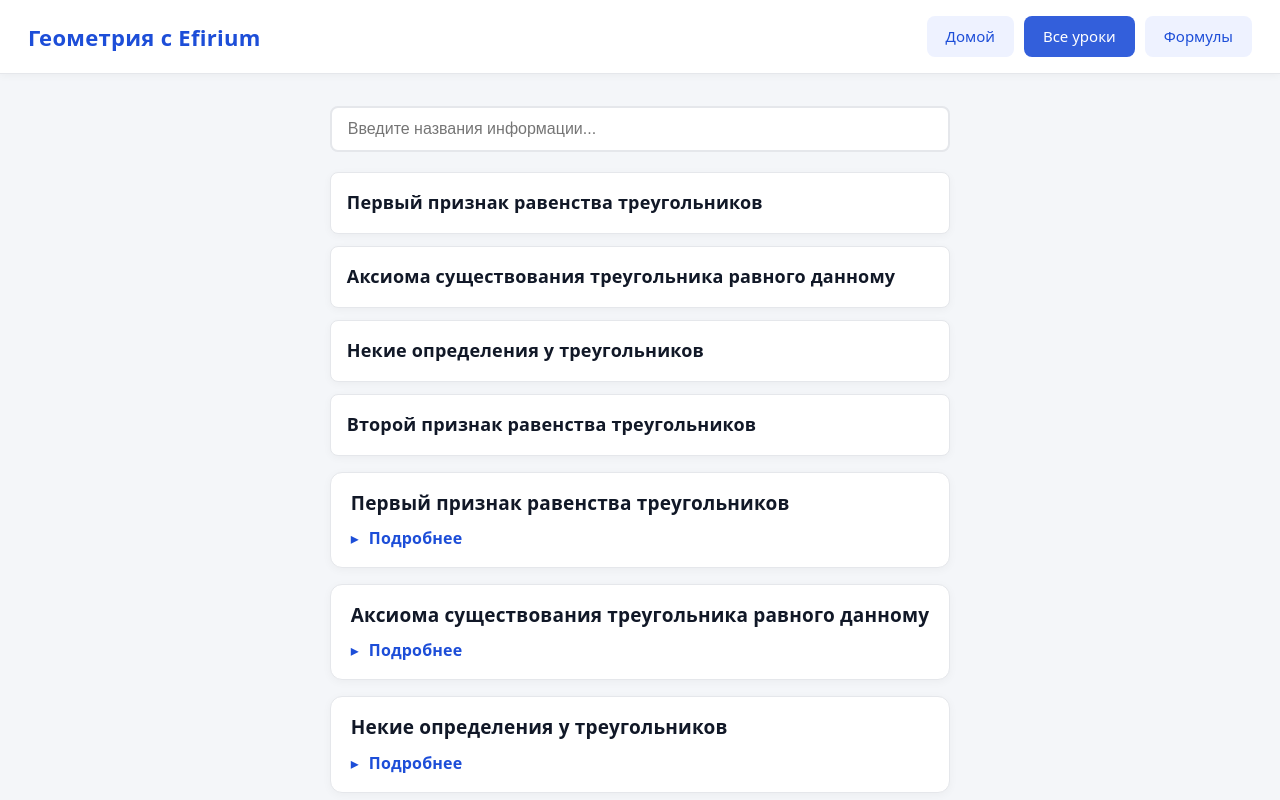
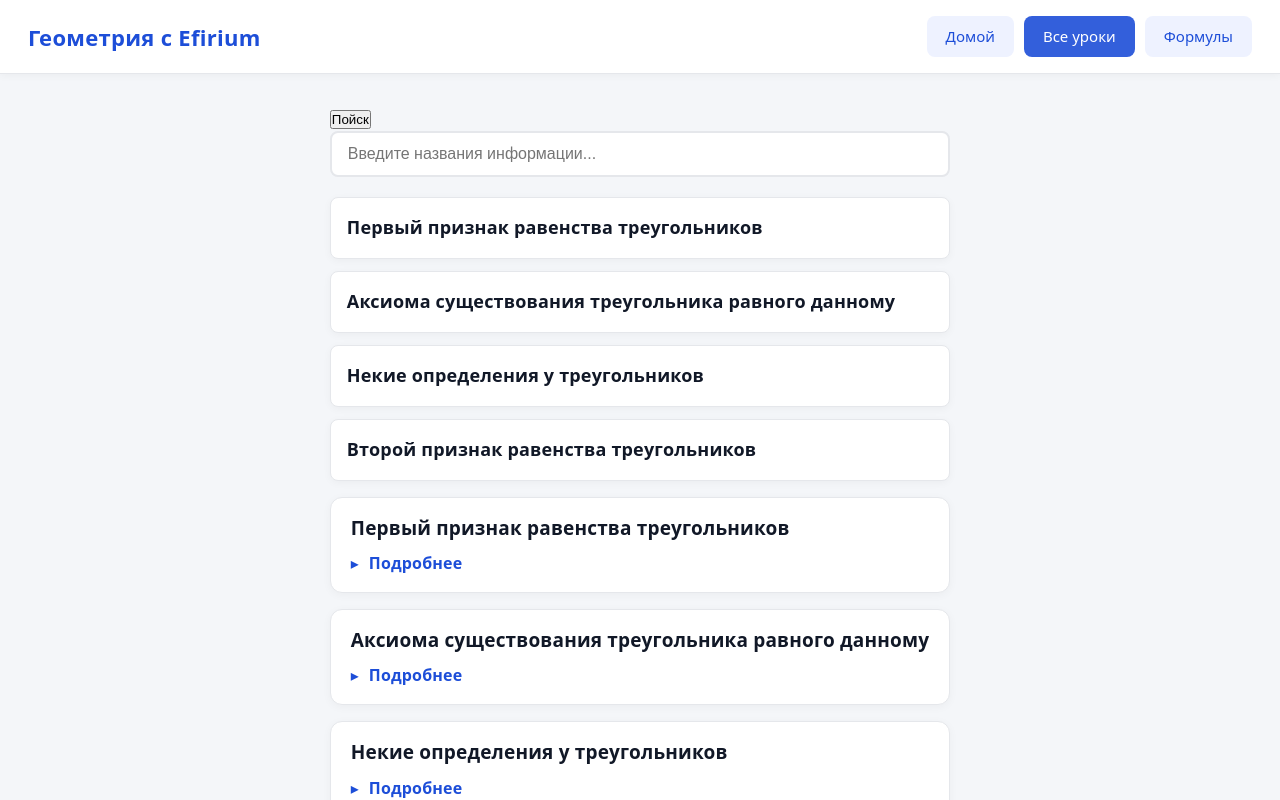
Before and after one commit to noyemkaren-ship-it/geo, a React (Vite) app: page / in a window 1280 px wide. Both pictures are taken after a click on the button "Все уроки". Shown: the top 800 px of the page. Built offline with nearby package versions, Linux system fonts and the light colour scheme.

Commit message:
update 4

```diff
--- a/src/components/lessons.jsx
+++ b/src/components/lessons.jsx
@@ -1,11 +1,27 @@
+import { useState } from "react"
 import { getData } from "../data/data"
 import Lesson from "./lesson"
 import Search from "./search"
 
 function Lessons() {
   const data = getData()
+  const [need, setNeed] = useState(false)
 
-  return (
+  return <>
+    <button onClick={() => {
+      if (need) {
+        setNeed(false)
+      } else {
+        setNeed(true)
+      }
+    }}>Пойск</button>
+    {
+    need && <div className="body-content">
+      <h1>Пойск урока</h1>
+      <Search/>
+    </div>
+    }
+
     <div className="alls">
       <Search/>
       {data.map((l) => (
@@ -18,7 +34,7 @@ function Lessons() {
         </div>
       ))}
     </div>
-  )
+  </>
 }
 
 export default Lessons
--- a/src/components/search.jsx
+++ b/src/components/search.jsx
@@ -8,7 +8,7 @@ function Search() {
         lesson.name.toLowerCase().includes(text.toLowerCase())
     )
 
-    return (
+    return <>
         <div className="search">
             <input
                 type="text"
@@ -30,7 +30,7 @@ function Search() {
                 )}
             </div>
         </div>
-    )
+    </>
 }
 
 export default Search;
```
